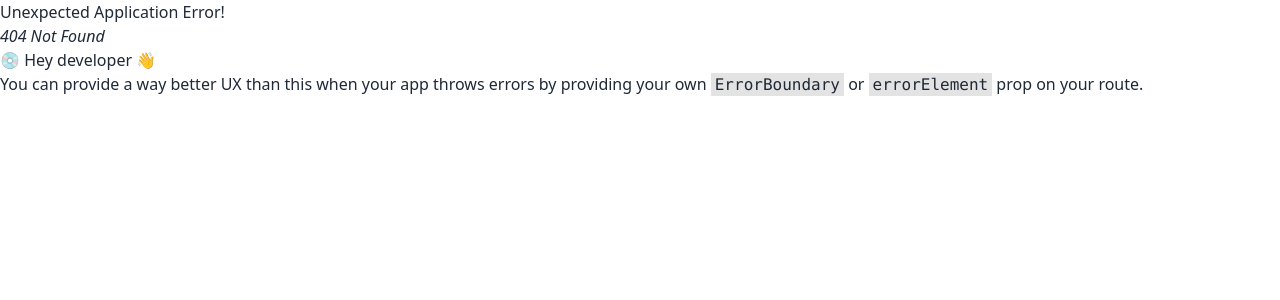
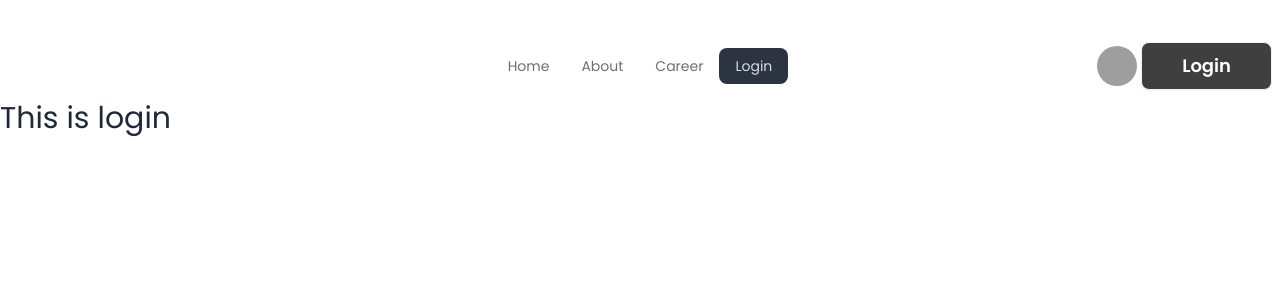
Before and after one commit to SaifullahKabirRana/React-dragon-news-auth, a React (Vite) app: page /login in a window 1280 px wide. Before the commit this address had no page. Shown: the top 300 px of the page. Built offline with nearby package versions, Linux system fonts and the light colour scheme; grey boxes are pictures that could not be loaded.

Commit message:
added login route

```diff
--- a/src/pages/Home/BreakingNewss.jsx
+++ b/src/pages/Home/BreakingNewss.jsx
@@ -3,9 +3,9 @@ import { Link } from "react-router-dom";
 
 const BreakingNewss = () => {
     return (
-        <div className="bg-[#F3F3F3] p-2 md:p-4 mt-3 md:mt-5 text-[18px] font-semibold poppins-font text-[#403F3F]">
+        <div className="bg-[#F3F3F3] p-2 md:p-4 mt-3 md:mt-5 text-[12px] md:text-[16px] font-semibold poppins-font text-[#403F3F]">
              <div className="flex gap-2 md:gap-5">
-                <button className="btn bg-[#D72050] text-white">Breaking News</button>
+                <button className="btn px-2 md:px-4 bg-[#D72050] text-white text-[12px] md:text-[16px]">Breaking News</button>
                 <Marquee pauseOnHover={true} speed={100}>
                     <Link to='/' className="mr-8 ">Match Highlights: Germany vs Spain — as it happened   !   Match Highlights: Germany vs Spain as...</Link>
                     <Link to='/' className="mr-8 ">Match Highlights: Germany vs Spain — as it happened   !   Match Highlights: Germany vs Spain as...</Link>
--- /dev/null
+++ b/src/pages/Login/Login.jsx
@@ -0,0 +1,12 @@
+import Navbar from "../Shared/Navbar/Navbar";
+
+const Login = () => {
+    return (
+        <div>
+            <Navbar></Navbar>
+            <h2 className="text-3xl">This is login</h2>
+        </div>
+    );
+};
+
+export default Login;
--- a/src/pages/Shared/Navbar/Navbar.jsx
+++ b/src/pages/Shared/Navbar/Navbar.jsx
@@ -7,6 +7,7 @@ const Navbar = () => {
         <li><NavLink to='/'>Home</NavLink></li>
         <li><NavLink to='/about'>About</NavLink></li>
         <li><NavLink to='/career'>Career</NavLink></li>
+        <li><NavLink to='/login'>Login</NavLink></li>
     </>
 
     return (
@@ -34,7 +35,7 @@ const Navbar = () => {
                             <img alt="Tailwind CSS Navbar component" src={userDefaultPic} />
                         </div>
                     </div>
-                    <Link>
+                    <Link to='/login'>
                         <button className="btn px-8 md:px-10 text-[14px] md:text-[18px] bg-[#403F3F] text-white">Login</button>
                     </Link>
 
--- a/src/routes/Routes.jsx
+++ b/src/routes/Routes.jsx
@@ -3,6 +3,7 @@ import {
 } from "react-router-dom";
 import Root from "../layouts/Root";
 import Home from "../pages/Home/Home";
+import Login from "../pages/Login/Login";
 
 const router = createBrowserRouter([
     {
@@ -13,6 +14,10 @@ const router = createBrowserRouter([
                 path: '/',
                 element: <Home></Home>,
             },
+            {
+                path: '/login',
+                element: <Login></Login>,
+            },
         ]
     }
 ]);
```
